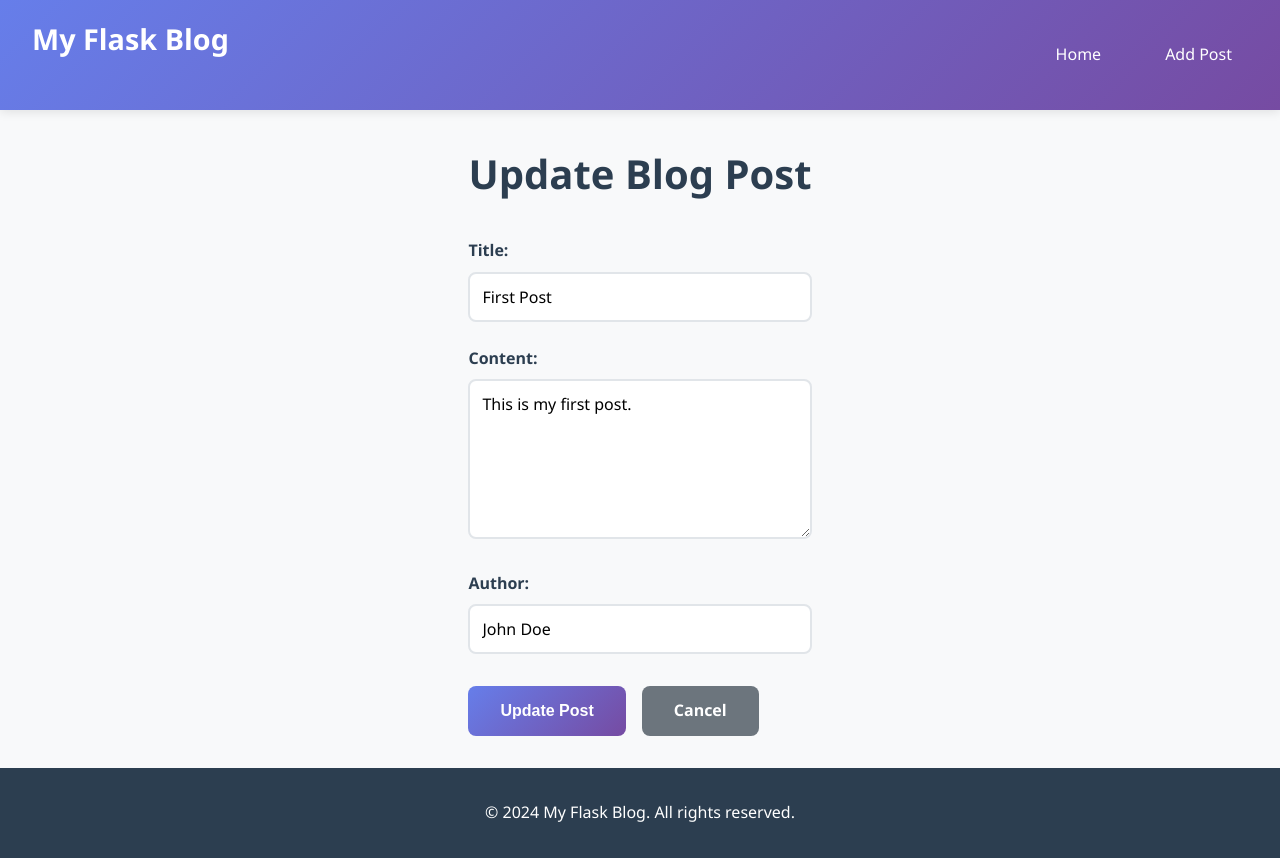
After one commit to WestphalJonas/Flask-Blog, a Flask app: page /update/1 in a window 1280 px wide. The commit adds this page. Run offline with Flask 3, Linux system fonts and the light colour scheme.

Commit message:
Add update and fetch functionality for blog posts
- Implemented `update_post` and `fetch_post_by_id` functions in main.py to allow editing of existing blog posts.
- Added a new route for updating posts in the Flask application.
- Updated index.html to make post titles clickable, linking to the update page.
- Enhanced styles in styles.css for post links.

```diff
--- a/main.py
+++ b/main.py
@@ -31,6 +31,24 @@ def add_blog_post(title, content, author):
     save_blog_posts(posts)
 
 
+def update_post(post_id, title, content, author):
+    posts = get_blog_posts()
+    for post in posts:
+        if post["id"] == post_id:
+            post["title"] = title
+            post["content"] = content
+            post["author"] = author
+            break
+    save_blog_posts(posts)
+
+
+def fetch_post_by_id(post_id):
+    posts = get_blog_posts()
+    for post in posts:
+        if post["id"] == post_id:
+            return post
+
+
 @app.route("/")
 def index():
     blog_posts = get_blog_posts()
@@ -60,5 +78,22 @@ def delete(post_id):
     return redirect("/")
 
 
+@app.route('/update/<int:post_id>', methods=['GET', 'POST'])
+def update(post_id):
+    post = fetch_post_by_id(post_id)
+    if post is None:
+        return "Post not found", 404
+
+    if request.method == 'POST':
+        title = request.form.get("title")
+        content = request.form.get("content")
+        author = request.form.get("author")
+
+        update_post(post_id, title, content, author)
+        return redirect("/")
+
+    return render_template('update.html', post=post)
+
+
 if __name__ == "__main__":
     app.run(host="0.0.0.0", port=5000, debug=True)
--- a/static/styles.css
+++ b/static/styles.css
@@ -107,6 +107,17 @@ h1 {
     font-weight: 500;
 }
 
+.post-link {
+    text-decoration: none;
+    color: inherit;
+    display: block;
+}
+
+.post-link:hover {
+    text-decoration: none;
+    color: inherit;
+}
+
 /* Form Styles */
 .form-group {
     margin-bottom: 1.5rem;
--- /dev/null
+++ b/templates/update.html
@@ -0,0 +1,29 @@
+{% extends "layout.html" %}
+
+{% block title %}Update Post - My Flask Blog{% endblock %}
+
+{% block content %}
+<h1>Update Blog Post</h1>
+
+<form method="POST" action="/update/{{ post.id }}">
+    <div class="form-group">
+        <label for="title">Title:</label>
+        <input type="text" id="title" name="title" value="{{ post.title }}" required>
+    </div>
+
+    <div class="form-group">
+        <label for="content">Content:</label>
+        <textarea id="content" name="content" rows="6" required>{{ post.content }}</textarea>
+    </div>
+
+    <div class="form-group">
+        <label for="author">Author:</label>
+        <input type="text" id="author" name="author" value="{{ post.author }}" required>
+    </div>
+
+    <div class="form-actions">
+        <button type="submit">Update Post</button>
+        <a href="/" class="cancel-btn">Cancel</a>
+    </div>
+</form>
+{% endblock %}
```
Also changed, not shown: templates/index.html (+5 -3 lines).
